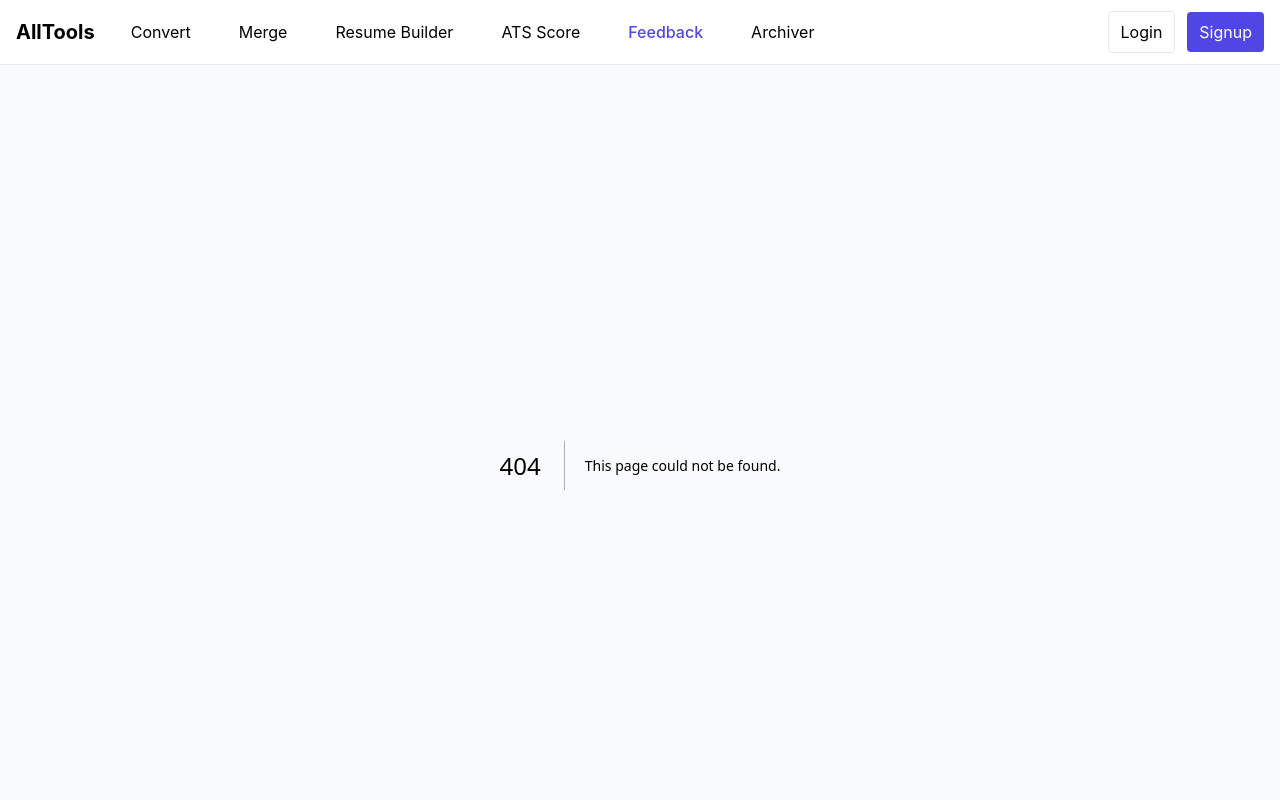
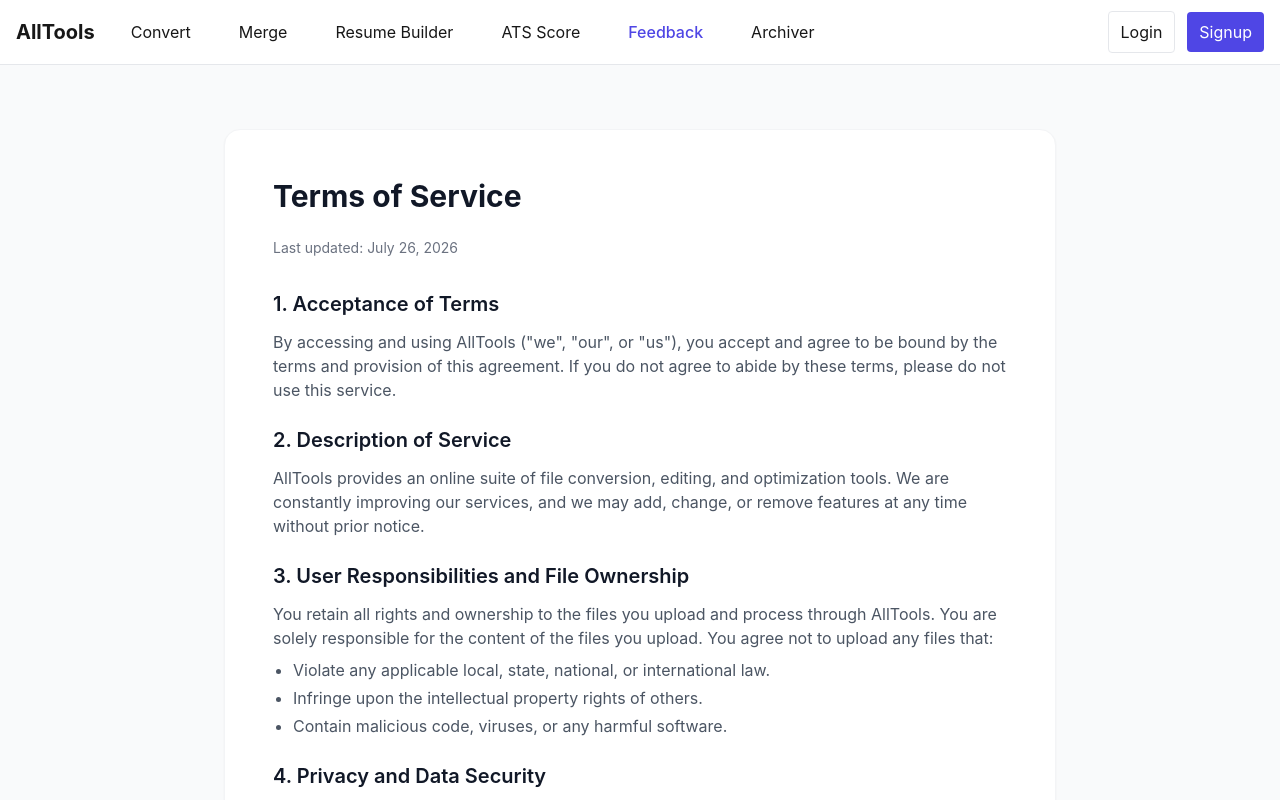
Before and after one commit to saivikas35/All-Tolls, a Next.js app in the folder frontend/: page /terms in a window 1280 px wide. Before the commit this address had no page. Built offline with nearby package versions, Linux system fonts and the light colour scheme.

Commit message:
docs(legal): add comprehensive terms of service page

```diff
--- /dev/null
+++ b/frontend/src/app/terms/page.jsx
@@ -0,0 +1,87 @@
+export const metadata = {
+  title: "Terms of Service | AllTools",
+  description: "Terms of Service for using AllTools.",
+};
+
+export default function TermsPage() {
+  return (
+    <div className="min-h-screen bg-gray-50 py-16">
+      <div className="max-w-4xl mx-auto px-6 lg:px-8">
+        <div className="bg-white rounded-2xl shadow-sm border border-gray-100 p-8 md:p-12">
+          <h1 className="text-3xl font-bold text-gray-900 mb-6">Terms of Service</h1>
+          <p className="text-sm text-gray-500 mb-8">Last updated: {new Date().toLocaleDateString('en-US', { month: 'long', day: 'numeric', year: 'numeric' })}</p>
+
+          <div className="prose prose-indigo max-w-none text-gray-600 space-y-6">
+            <section>
+              <h2 className="text-xl font-semibold text-gray-900 mb-3">1. Acceptance of Terms</h2>
+              <p>
+                By accessing and using AllTools ("we", "our", or "us"), you accept and agree to be bound by the terms and provision of this agreement.
+                If you do not agree to abide by these terms, please do not use this service.
+              </p>
+            </section>
+
+            <section>
+              <h2 className="text-xl font-semibold text-gray-900 mb-3">2. Description of Service</h2>
+              <p>
+                AllTools provides an online suite of file conversion, editing, and optimization tools. We are constantly improving our services,
+                and we may add, change, or remove features at any time without prior notice.
+              </p>
+            </section>
+
+            <section>
+              <h2 className="text-xl font-semibold text-gray-900 mb-3">3. User Responsibilities and File Ownership</h2>
+              <p>
+                You retain all rights and ownership to the files you upload and process through AllTools.
+                You are solely responsible for the content of the files you upload. You agree not to upload any files that:
+              </p>
+              <ul className="list-disc pl-5 mt-2 space-y-1">
+                <li>Violate any applicable local, state, national, or international law.</li>
+                <li>Infringe upon the intellectual property rights of others.</li>
+                <li>Contain malicious code, viruses, or any harmful software.</li>
+              </ul>
+            </section>
+
+            <section>
+              <h2 className="text-xl font-semibold text-gray-900 mb-3">4. Privacy and Data Security</h2>
+              <p>
+                We take your privacy seriously. Files uploaded to AllTools are processed automatically and are deleted from our servers shortly after processing is complete.
+                For more details, please review our <a href="/privacy" className="text-indigo-600 hover:underline">Privacy Policy</a>.
+              </p>
+            </section>
+
+            <section>
+              <h2 className="text-xl font-semibold text-gray-900 mb-3">5. Disclaimer of Warranties</h2>
+              <p>
+                The service is provided on an "as is" and "as available" basis. AllTools makes no warranties, expressed or implied,
+                and hereby disclaims and negates all other warranties including, without limitation, implied warranties or conditions of merchantability,
+                fitness for a particular purpose, or non-infringement of intellectual property or other violation of rights.
+              </p>
+            </section>
+
+            <section>
+              <h2 className="text-xl font-semibold text-gray-900 mb-3">6. Limitation of Liability</h2>
+              <p>
+                In no event shall AllTools or its suppliers be liable for any damages (including, without limitation, damages for loss of data or profit, or due to business interruption)
+                arising out of the use or inability to use the materials on AllTools's website, even if AllTools has been notified orally or in writing of the possibility of such damage.
+              </p>
+            </section>
+
+            <section>
+              <h2 className="text-xl font-semibold text-gray-900 mb-3">7. Modifications to Terms</h2>
+              <p>
+                AllTools may revise these terms of service for its website at any time without notice. By using this website you are agreeing to be bound by the then current version of these terms of service.
+              </p>
+            </section>
+
+            <section>
+              <h2 className="text-xl font-semibold text-gray-900 mb-3">8. Contact Us</h2>
+              <p>
+                If you have any questions about these Terms, please contact us via our <a href="/feedback" className="text-indigo-600 hover:underline">Feedback form</a>.
+              </p>
+            </section>
+          </div>
+        </div>
+      </div>
+    </div>
+  );
+}
```
